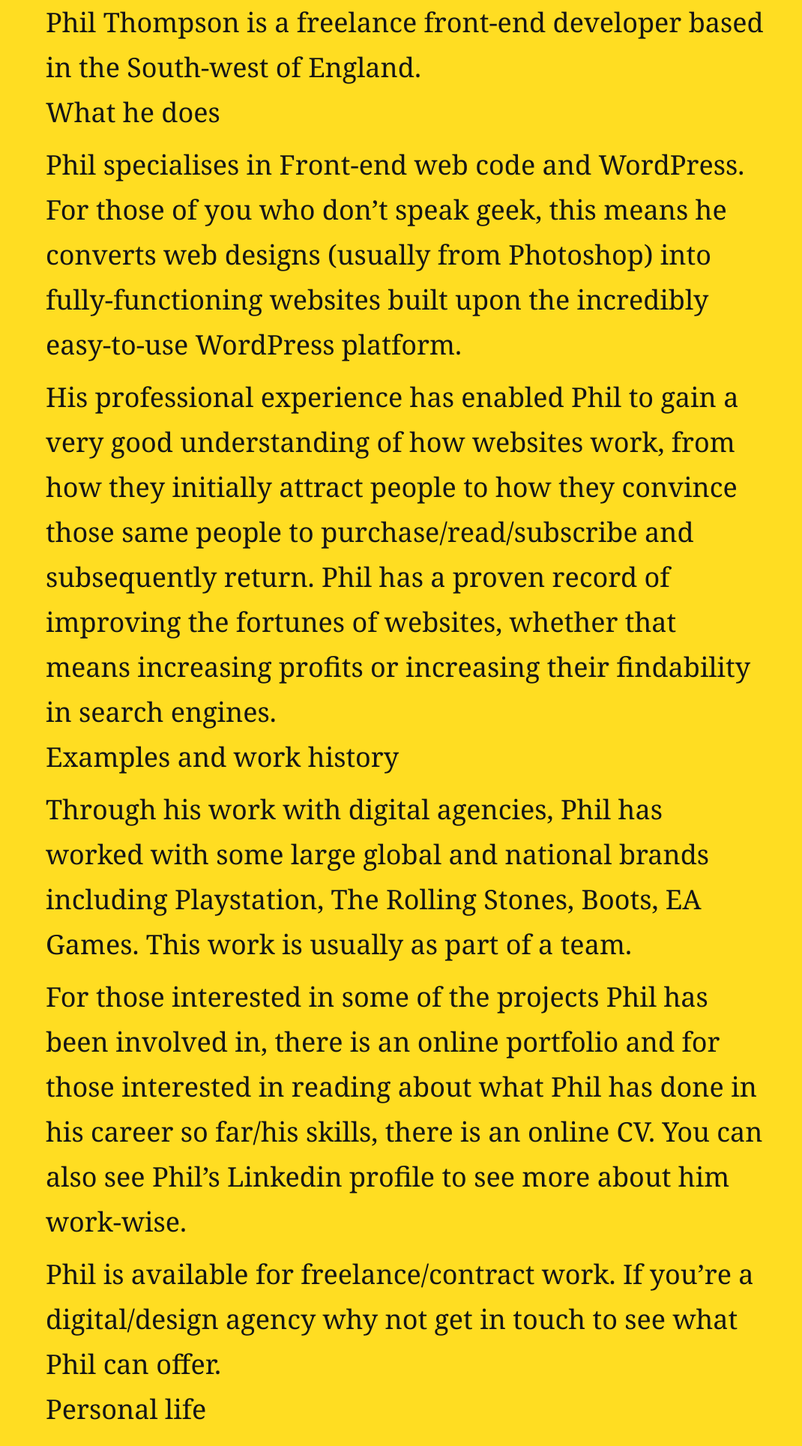
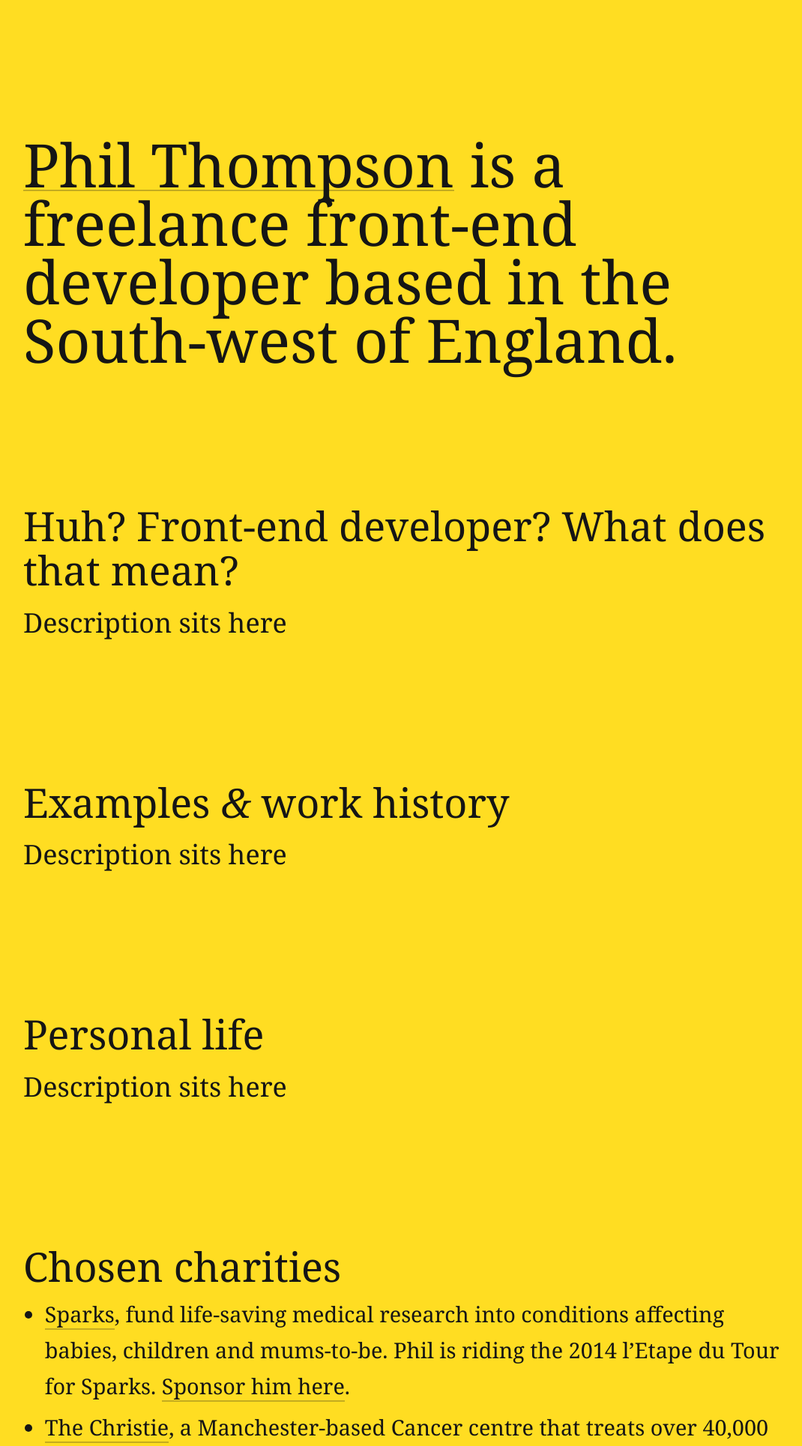
Before and after one commit to imgiseverything/philthompson.co.uk, a PHP site: page / in a window 1280 px wide. Shown: the top 1929 px of the page at 75% size, without its empty margins (99-1169 px from the left). Run offline with PHP 8.4, Linux system fonts and the light colour scheme; some libraries are stand-ins or nearby versions; some web fonts are replaced.

Commit message:
More copy and link effects and some basic typography

```diff
--- a/_sass/_misc-helpers.scss
+++ b/_sass/_misc-helpers.scss
@@ -37,7 +37,7 @@
 
 .inner{
 	margin: 0 auto;
-	max-width: 960px;
+	max-width: 1020px;
 }
 
 /* Clearfix */
@@ -136,3 +136,8 @@
 	list-style: none;
 	margin-left: 10px;
 }
+
+.amp, .ampersand{
+	font-family: Baskerville,Georgia,serif;
+	font-style: italic;
+}
--- a/_sass/_misc-reset.scss
+++ b/_sass/_misc-reset.scss
@@ -63,6 +63,10 @@ em, i{
 	font-style: italic;
 }
 
+html, body{
+	height: 100%;
+}
+
 
 body{
 	background: $c-yellow;
@@ -77,16 +81,40 @@ body{
 
 a{
 	color: inherit;
+	display: inline-block;
+	position: relative;
 	text-decoration: none;
-}
 
-	a:visited{
+
+
+	&:after{
+		background: $c-black;
+		bottom: 0;
+		content: '';
+		height: 2px;
+		left: 0;
+		opacity: .25;
+		position: absolute;
+		@include transition(all, 300ms, linear);
+		@include transform(translateY(-3px));
+		width: 100%;
+	}
+
+	&:visited{
 		color: rgba($c-black, 0.8);
 	}
 
-	a:hover{
+	// Hover effects - desktop only
+	@media screen and (min-width: $l+1+px) {
+		&:hover{
+			&:after{
+				opacity: .5;
+				@include transform(translateY(-10px));
+			}
+		}
+	}
 
-	}
+}
 
 img, iframe{
 	height: auto;
@@ -113,6 +141,6 @@ p, ul, ol, dl{
 }
 
 ul li, ol li{
-	margin-left: 2em;
+	margin-left: 1em;
 	padding-bottom: .25em;
 }
--- a/_sass/_section.scss
+++ b/_sass/_section.scss
@@ -1,3 +1,4 @@
 .section{
 	height: 100%;
+	padding-top: 5em;
 }
--- a/_sass/_type.scss
+++ b/_sass/_type.scss
@@ -4,38 +4,32 @@ body{
 
 .h{
 	font-family: $font-family-body;
+	line-height: 1.1;
 }
 
-.xl{ font-size: 28px; }
-.h1{ font-size: 20px; }
-.h2{ font-size: 18px; }
-.h3{ font-size: 16px; }
-.h4{ }
-.h5{ font: bold 12px $font-family-body; }
-.h5{  }
-.h6{  }
+
+.h1{
+	font-size: 2.22em;
+	line-height: 0.975;
+}
+
+.h2{
+	font-size: 1.5em;
+}
 
 
-.copy-block{
-	font-size: 14px;
-	line-height: 1.33;
-}
-
-.facilities-list li{
-	font-weight: bold;
-	line-height: 1.2;
+li{
+	font-size: 0.8em;
 }
 
 @media screen and (min-width: $m+px) {
 
-	body{ font-size: 36px; }
+	body{
+		font-size: 36px;
+	}
 
-	.xl{ font-size: 42px; }
-	.h1{ font-size: 30px; }
-	.h2{ font-size: 24px; }
-	.h3{ font-size: 22px; }
-	.h4{ font-size: 18px; }
-	.h5{ font-size: 14px; }
-	.h6{  }
+	.h1{
+		font-size: 80px;
+	}
 
 }
--- a/css/style.css
+++ b/css/style.css
@@ -288,6 +288,9 @@ strong, b {
 em, i {
   font-style: italic; }
 
+html, body {
+  height: 100%; }
+
 body {
   background: #ffdd22;
   color: #151515;
@@ -299,10 +302,32 @@ body {
 
 a {
   color: inherit;
+  display: inline-block;
+  position: relative;
   text-decoration: none; }
-
-a:visited {
-  color: rgba(21, 21, 21, 0.8); }
+  a:after {
+    background: #151515;
+    bottom: 0;
+    content: '';
+    height: 2px;
+    left: 0;
+    opacity: .25;
+    position: absolute;
+    -webkit-transition: all 300ms linear;
+    -ms-transition: all 300ms linear;
+    transition: all 300ms linear;
+    -webkit-transform: translateY(-3px);
+    -ms-transform: translateY(-3px);
+    transform: translateY(-3px);
+    width: 100%; }
+  a:visited {
+    color: rgba(21, 21, 21, 0.8); }
+  @media screen and (min-width: 1025px) {
+    a:hover:after {
+      opacity: .5;
+      -webkit-transform: translateY(-10px);
+      -ms-transform: translateY(-10px);
+      transform: translateY(-10px); } }
 
 img, iframe {
   height: auto;
@@ -312,59 +337,32 @@ p, ul, ol, dl {
   padding: 10px 0 0; }
 
 ul li, ol li {
-  margin-left: 2em;
+  margin-left: 1em;
   padding-bottom: .25em; }
 
 body {
   font: 20px/1.6667 "MuseoSlab500", "Museo Slab", Museo, Georgia, sans-serif; }
 
 .h {
-  font-family: "MuseoSlab500", "Museo Slab", Museo, Georgia, sans-serif; }
-
-.xl {
-  font-size: 28px; }
+  font-family: "MuseoSlab500", "Museo Slab", Museo, Georgia, sans-serif;
+  line-height: 1.1; }
 
 .h1 {
-  font-size: 20px; }
+  font-size: 2.22em;
+  line-height: 0.975; }
 
 .h2 {
-  font-size: 18px; }
+  font-size: 1.5em; }
 
-.h3 {
-  font-size: 16px; }
-
-.h5 {
-  font: bold 12px "MuseoSlab500", "Museo Slab", Museo, Georgia, sans-serif; }
-
-.copy-block {
-  font-size: 14px;
-  line-height: 1.33; }
-
-.facilities-list li {
-  font-weight: bold;
-  line-height: 1.2; }
+li {
+  font-size: 0.8em; }
 
 @media screen and (min-width: 768px) {
   body {
     font-size: 36px; }
 
-  .xl {
-    font-size: 42px; }
-
   .h1 {
-    font-size: 30px; }
-
-  .h2 {
-    font-size: 24px; }
-
-  .h3 {
-    font-size: 22px; }
-
-  .h4 {
-    font-size: 18px; }
-
-  .h5 {
-    font-size: 14px; } }
+    font-size: 80px; } }
 /**
  *	2 Helper classes / Common modules
  */
@@ -432,7 +430,7 @@ body {
 
 .inner {
   margin: 0 auto;
-  max-width: 960px; }
+  max-width: 1020px; }
 
 /* Clearfix */
 .clearfix:before,
@@ -514,11 +512,16 @@ body {
   list-style: none;
   margin-left: 10px; }
 
+.amp, .ampersand {
+  font-family: Baskerville,Georgia,serif;
+  font-style: italic; }
+
 /**
  *	3 Global elements
  */
 .section {
-  height: 100%; }
+  height: 100%;
+  padding-top: 5em; }
 
 /**
  *	Modules on individual pages
--- a/index.php
+++ b/index.php
@@ -16,39 +16,30 @@
 <div id="site-container">
 	<div class="group section">
 		<div class="inner">
-			<h1><a href="http://imgiseverything.co.uk/">Phil Thompson</a> is a <a href="http://imgiseverything.co.uk/work/">freelance front-end developer</a> based in the South-west of England.</h1>
+			<h1 class="h h1"><a href="http://imgiseverything.co.uk/">Phil Thompson</a> is a freelance front-end developer based in the South-west of England.</h1>
 		</div>
 	</div>
 	<div class="group section">
 		<div class="inner">
-			<h2>What he does</h2>
-			<p>Phil specialises in Front-end web code and WordPress. For those of you who don’t speak geek, this means he converts web designs (usually from Photoshop) into fully-functioning websites built upon the incredibly easy-to-use WordPress platform.</p>
-
-			<p>His professional experience has enabled Phil to gain a very good understanding of how websites work, from how they initially attract people to how they convince those same people to purchase/read/subscribe and subsequently return. Phil has a proven record of improving the fortunes of websites, whether that means increasing profits or increasing their findability in search engines.</p>
+			<h2 class="h h2">Huh? Front-end developer? What does that mean?</h2>
+			<p>Description sits here</p>
 		</div>
 	</div>
 	<div class="group section">
 		<div class="inner">
-			<h2>Examples and work history</h2>
-
-			<p>Through his work with digital agencies, Phil has worked with some large global and national brands including Playstation, The Rolling Stones, Boots, EA Games. This work is usually as part of a team.</p>
-
-			<p>For those interested in some of the projects Phil has been involved in, there is an online portfolio and for those interested in reading about what Phil has done in his career so far/his skills, there is an online CV. You can also see Phil’s Linkedin profile to see more about him work-wise.</p>
-
-			<p>Phil is available for freelance/contract work. If you’re a digital/design agency why not get in touch to see what Phil can offer.</p>
+			<h2 class="h h2">Examples <span class="amp">&amp;</span> work history</h2>
+			<p>Description sits here</p>
 		</div>
 	</div>
 	<div class="group section">
 		<div class="inner">
-			<h2>Personal life</h2>
-			<p>Phil has lived in Manchester for over 12 years and currently resides in the Whalley Range area of Manchester with his two housemates with whom he likes to watch (terrible, but at the same time awesome) Jason Statham films.</p>
-			<p>He cycles to work which keeps him fit and allows him to feel like an environmentally-aware superhero; on rainy days (of which there are many in Manchester) he wears some rather fetching waterproof cycling trousers and a bright yellow rain mac – so don’t worry about him.</p>
+			<h2 class="h h2">Personal life</h2>
+			<p>Description sits here</p>
 		</div>
 	</div>
 	<div class="group section">
 		<div class="inner">
-			<h2>Chosen charities</h2>
-			<p>Currently Phil&#8217;s chosen charities are:</p>
+			<h2 class="h h2">Chosen charities</h2>
 			<ul>
 				<li><a href="http://justgiving.com/sparks">Sparks</a>, fund life-saving medical research into conditions affecting babies, children and mums-to-be. Phil is riding the 2014 l&#8217;Etape du Tour for Sparks. <a href="https://www.justgiving.com/etape-for-sparks/">Sponsor him here</a>.</li>
 				<li><a href="http://www.christie.nhs.uk/">The Christie</a>, a Manchester-based Cancer centre that treats over 40,000 patients a year. Phil currently donates £600 a year.</li>
@@ -60,13 +51,14 @@
 	</div>
 	<div class="group section">
 		<div class="inner">
-			<h2>What’s with the yellow?</h2>
+			<h2 class="h h2">What’s with the yellow?</h2>
 			<p>The short answer is because Phil likes loves it; the longer answer is that it makes the website stand-out. It allows for a very simplistic, some may say, minimalist design that maintains some character.</p>
 			<p>Some people like the yellow and some don’t.</p>
 		</div>
 	</div>
 	<div class="group section">
 		<div class="inner">
+			<h2 class="h h2">Elsewhere on the web</h2>
 			<ul class="block-list social-list">
 				<li><a href="http://last.fm/user/imgiseverything" class="icon ss-lastfm">Last FM</a></li>
 				<li><a href="http://linkedin.com/in/philt" class="icon ss-linkedin">LinkedIn</a></li>
```
Also changed, not shown: css/style.min.css.
